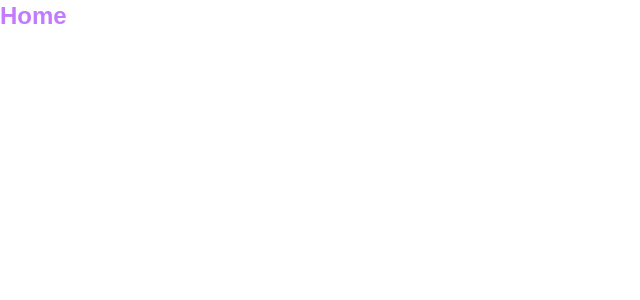
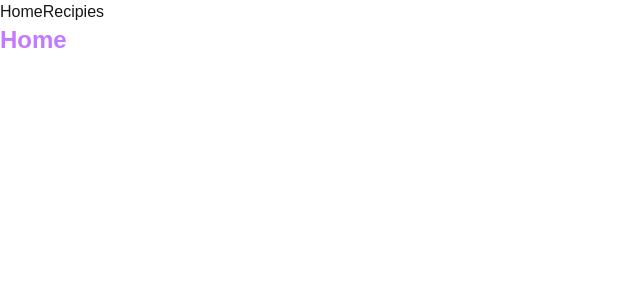
Before and after one commit to keerthu1910/nextexplorer, a Next.js app: page / in a window 1280 px wide. Shown: the top 300 px of the page, without its empty margins (0-640 px from the left). Built offline with nearby package versions, Linux system fonts and the light colour scheme.

Commit message:
add the routes for all the components in the layout

```diff
--- a/app/layout.tsx
+++ b/app/layout.tsx
@@ -1,6 +1,7 @@
 import type { Metadata } from "next";
 import { Geist, Geist_Mono } from "next/font/google";
 import "./globals.css";
+import Link from "next/link";
 
 const geistSans = Geist({
   variable: "--font-geist-sans",
@@ -23,7 +24,13 @@ export default function RootLayout({ children }: LayoutProps<"/">) {
       lang="en"
       className={`${geistSans.variable} ${geistMono.variable} h-full antialiased`}
     >
-      <body className="min-h-full flex flex-col">{children}</body>
+      <body className="min-h-full flex flex-col">
+        <div>
+          <Link href="/">Home</Link>
+          <Link href="/recipies">Recipies</Link>
+        </div>
+        {children}
+      </body>
     </html>
   );
 }
```
